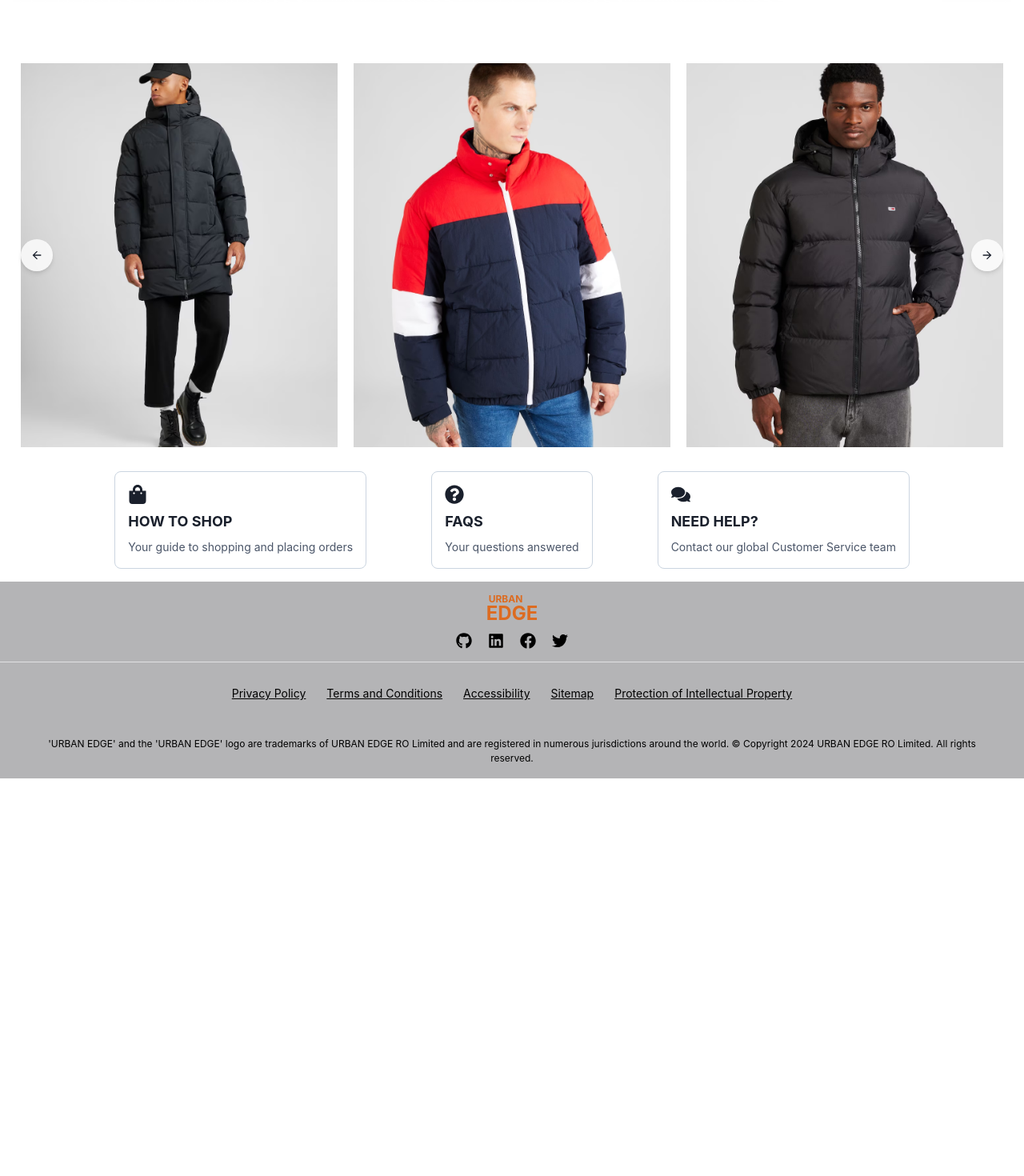
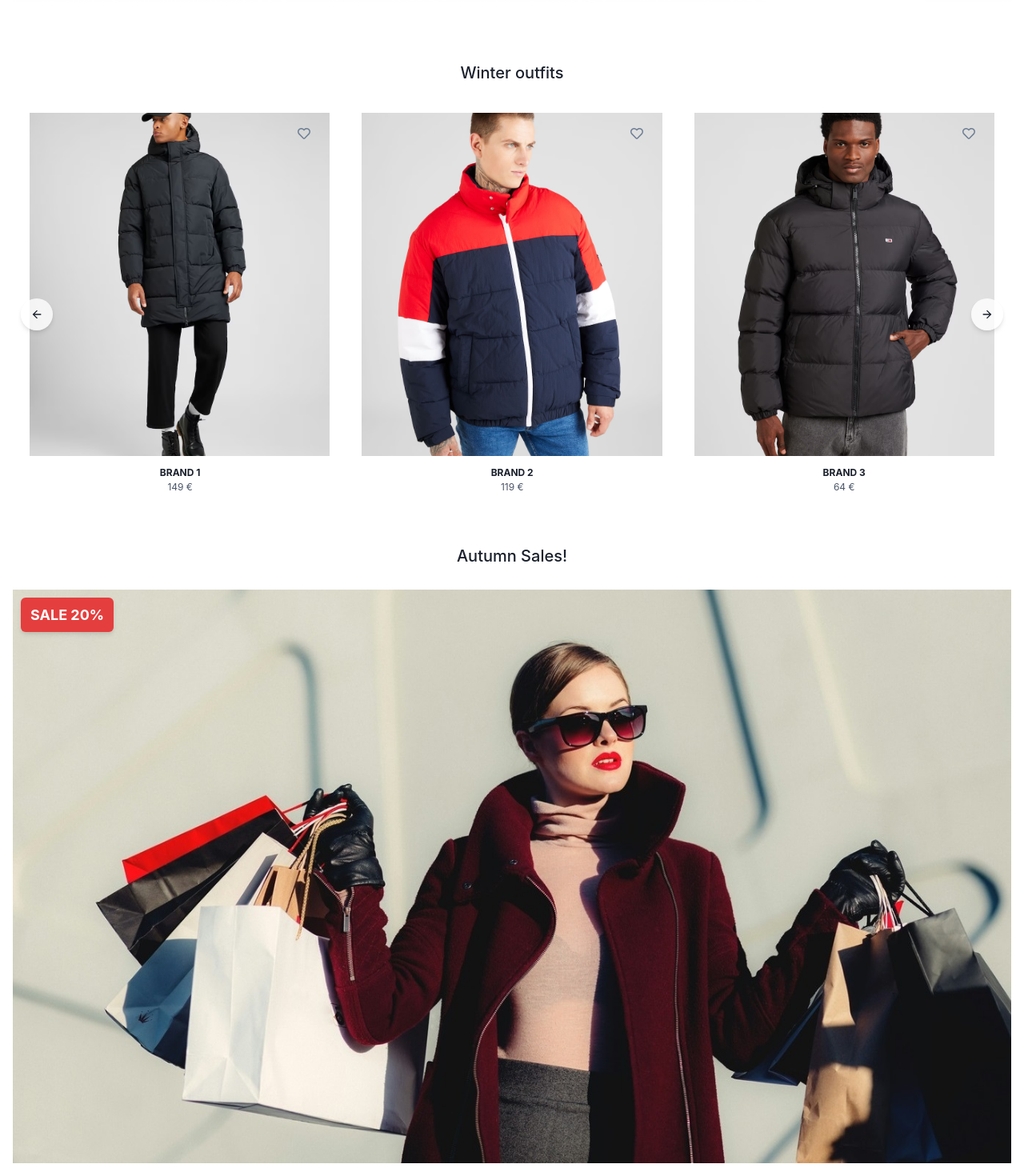
Before and after one commit to alyersin/Urban-Edge, a Next.js app: page / in a window 1280 px wide. Shown: the part 880-2350 px from the top of the page at 80% size. Before the commit the page ends 1853 px from the top, so only its background shows below. Built offline with nearby package versions, Linux system fonts and the light colour scheme.

Commit message:
18-11 14:35

```diff
--- a/src/app/page.js
+++ b/src/app/page.js
@@ -1,8 +1,9 @@
-import { Box, SimpleGrid, Link, Image } from "@chakra-ui/react";
+import { Box, SimpleGrid, Link, Image, Text, Heading } from "@chakra-ui/react";
 import SmallCarousel from "@/components/Carousel/SmallCarousel.jsx";
 import InfoCard from "@/components/Cards/InfoCard";
 import { FaShoppingBag, FaQuestionCircle, FaComments } from "react-icons/fa";
 import Slider from "@/components/Carousel/Slider";
+import TermsBar from "@/components/TermsBar/TermsBar";
 
 const images = [
   { src: "/assets/small-carousel/mode-lane.png", alt: "mode-lane" },
@@ -18,23 +19,33 @@ const sliderImages = [
     default: "/assets/Slider/geaca1.avif",
     hover: "/assets/Slider/geaca2.avif",
     alt: "geaca 1",
+    brand: "BRAND 1",
+    price: "149",
   },
   {
     default: "/assets/Slider/geaca3.avif",
     hover: "/assets/Slider/geaca4.avif",
     alt: "geaca 2",
+    brand: "BRAND 2",
+    price: "119",
   },
   {
     default: "/assets/Slider/geaca5.avif",
     hover: "/assets/Slider/geaca6.avif",
     alt: "geaca 3",
+    brand: "BRAND 3",
+    price: "64",
   },
   {
     default: "/assets/Slider/geaca7.avif",
     hover: "/assets/Slider/geaca8.avif",
     alt: "geaca 4",
+    brand: "BRAND 4",
+    price: "89",
   },
 ];
+
+const termsContent = [{}, {}, {}];
 
 export default function Home() {
   return (
@@ -49,7 +60,7 @@ export default function Home() {
       textAlign="center"
       p={4}
     >
-      {/* Promo Image */}
+      {/* PROMO */}
       <Link>
         <Image
           src="/assets/homepage/adidas.avif"
@@ -57,17 +68,77 @@ export default function Home() {
           draggable="false"
         />
       </Link>
-
       {/* SmallCarousel */}
       <SmallCarousel items={images} />
 
+      <Heading size="md" fontWeight="medium">
+        Winter outfits
+      </Heading>
+
       <Slider items={sliderImages} />
+
+      <Heading size="md" fontWeight="medium">
+        Autumn Sales!
+      </Heading>
+
+      {/* Sale Promo with SALE 20% Text */}
+      <Box
+        position="relative"
+        width="100%"
+        textAlign="center"
+        padding="0 0 40px 0"
+      >
+        <Link>
+          {/* Sale Image */}
+          <Image
+            src="/assets/homepage/sale.jpg"
+            alt="Sale Promo"
+            draggable="false"
+          />
+
+          {/* Sale Text Overlay */}
+          <Text
+            position="absolute"
+            top="10px"
+            left="10px"
+            bg="red.500"
+            color="white"
+            fontWeight="bold"
+            fontSize="lg"
+            px={3}
+            py={2}
+            borderRadius="md"
+            boxShadow="md"
+          >
+            SALE 20%
+          </Text>
+        </Link>
+      </Box>
+
+      <Heading size="md" fontWeight="medium">
+        Trending
+      </Heading>
+
+      <Slider items={sliderImages} />
+
+      <TermsBar
+        items={[
+          "FREE SHIPPING WORLDWIDE",
+          "EASY RETURNS",
+          "CUSTOMER SUPPORT 24/7",
+        ]}
+        bg="#FFEBB7"
+        color="black"
+        height="80px"
+        fontSize="0.7rem"
+      />
 
       {/* Information Cards */}
       <SimpleGrid
         columns={{ base: 1, md: 3 }}
-        spacing={6}
+        spacing={10}
         justifyItems="center"
+        paddingY={8}
       >
         <InfoCard
           href="/Pages/Information/How-to-shop/"
--- a/src/components/Carousel/Slider.jsx
+++ b/src/components/Carousel/Slider.jsx
@@ -1,10 +1,12 @@
 "use client";
-import { Box, HStack, Image, IconButton } from "@chakra-ui/react";
+import { Box, HStack, Image, Text, IconButton } from "@chakra-ui/react";
 import { ArrowBackIcon, ArrowForwardIcon } from "@chakra-ui/icons";
+import { FaRegHeart, FaHeart } from "react-icons/fa"; // Import empty and full heart icons
 import { useState } from "react";
 
 export default function Slider({ items = [] }) {
   const [currentIndex, setCurrentIndex] = useState(0);
+  const [favorites, setFavorites] = useState({}); // Track favorite state for each item
   const visibleImages = 3;
 
   const handlePrev = () => {
@@ -17,6 +19,10 @@ export default function Slider({ items = [] }) {
     setCurrentIndex((prevIndex) =>
       prevIndex === items.length - 1 ? 0 : prevIndex + 1
     );
+  };
+
+  const toggleFavorite = (id) => {
+    setFavorites((prev) => ({ ...prev, [id]: !prev[id] }));
   };
 
   const getVisibleItems = () => {
@@ -34,29 +40,59 @@ export default function Slider({ items = [] }) {
   return (
     <Box position="relative" width="100%" overflow="hidden">
       {/* Image Container */}
-      <HStack spacing={0} width="100%" justifyContent="center">
+      <HStack spacing={6} width="100%" justifyContent="center" margin="auto">
         {getVisibleItems().map((item, index) => (
           <Box
             key={index}
             position="relative"
-            width={`${100 / visibleImages}%`}
-            height="480px"
-            px={2.5}
+            padding={2}
+            width={`${100 / visibleImages - 2}%`}
+            height="520px"
             borderRadius="md"
+            cursor="pointer"
+            overflow="hidden"
+            bg="white"
+            _hover={{
+              "& .hoverImage": { opacity: 1 },
+              "& .defaultImage": { opacity: 0 },
+              border: "1px solid",
+              borderColor: "gray.300",
+            }}
+            transition="opacity 0.3s ease"
           >
+            {/* Heart Icon */}
+            <IconButton
+              icon={favorites[item.id] ? <FaHeart /> : <FaRegHeart />}
+              color={favorites[item.id] ? "black.500" : "gray.500"}
+              position="absolute"
+              top="14px"
+              right="8px"
+              zIndex="10"
+              aria-label="Toggle Favorite"
+              variant="unstyled" // Removes any default button styles
+              onClick={() => toggleFavorite(item.id)}
+            />
+
+            {/* Image Wrapper */}
+            <Box width="100%" height="85%" position="relative">
               {/* Default Image */}
               <Image
+                className="defaultImage"
                 src={item.default}
                 alt={item.alt}
+                position="absolute"
+                top="0"
+                left="0"
                 width="100%"
                 height="100%"
                 objectFit="cover"
+                opacity="1"
                 transition="opacity 0.3s ease"
-              _hover={{ opacity: 0 }}
               />
 
               {/* Hover Image */}
               <Image
+                className="hoverImage"
                 src={item.hover}
                 alt={`${item.alt} Hover`}
                 position="absolute"
@@ -67,8 +103,24 @@ export default function Slider({ items = [] }) {
                 objectFit="cover"
                 opacity="0"
                 transition="opacity 0.3s ease"
-              _hover={{ opacity: 1 }}
               />
+            </Box>
+
+            {/* Text Section */}
+            <Box
+              // border="1px solid black"
+              position="absolute"
+              // bottom="0"
+              fontSize="xs"
+              width="96%"
+              bg="white"
+              textAlign="center"
+              p={3}
+              zIndex="10"
+            >
+              <Text fontWeight="bold">{item.brand}</Text>
+              <Text color="gray.600">{item.price} €</Text>
+            </Box>
           </Box>
         ))}
       </HStack>
--- /dev/null
+++ b/src/components/TermsBar/TermsBar.jsx
@@ -0,0 +1,37 @@
+import { Box, Text } from "@chakra-ui/react";
+import React from "react";
+
+export default function TermsBar({
+  items = [],
+  bg = "black",
+  color = "white",
+  height = "38px",
+  gap = "300px",
+  fontSize = "0.7rem",
+}) {
+  return (
+    <Box
+      display="flex"
+      alignItems="center"
+      justifyContent="center"
+      width="100vw"
+      height={height}
+      bg={bg}
+      color={color}
+    >
+      <Box
+        display="flex"
+        flexDirection="row"
+        justifyContent="space-between"
+        alignItems="center"
+        gap={gap}
+      >
+        {items.map((text, index) => (
+          <Text key={index} fontSize={fontSize}>
+            {text}
+          </Text>
+        ))}
+      </Box>
+    </Box>
+  );
+}
```
Also changed, not shown: src/app/Pages/Kids/page.js (+9 -2 lines), src/app/Pages/Men/page.js (+9 -2 lines), src/app/Pages/ShoppingCart/Item.js (+17 -3 lines), src/app/Pages/ShoppingCart/Summary.js (+12 -8 lines), src/app/Pages/ShoppingCart/page.js (+84 -13 lines), src/app/Pages/Women/page.js (+9 -2 lines), src/components/BlackBar/BlackBar.jsx (deleted, +0 -31 lines), public/assets/homepage/sale.jpg (added). Lines whose indentation alone changed are shown as unchanged.
